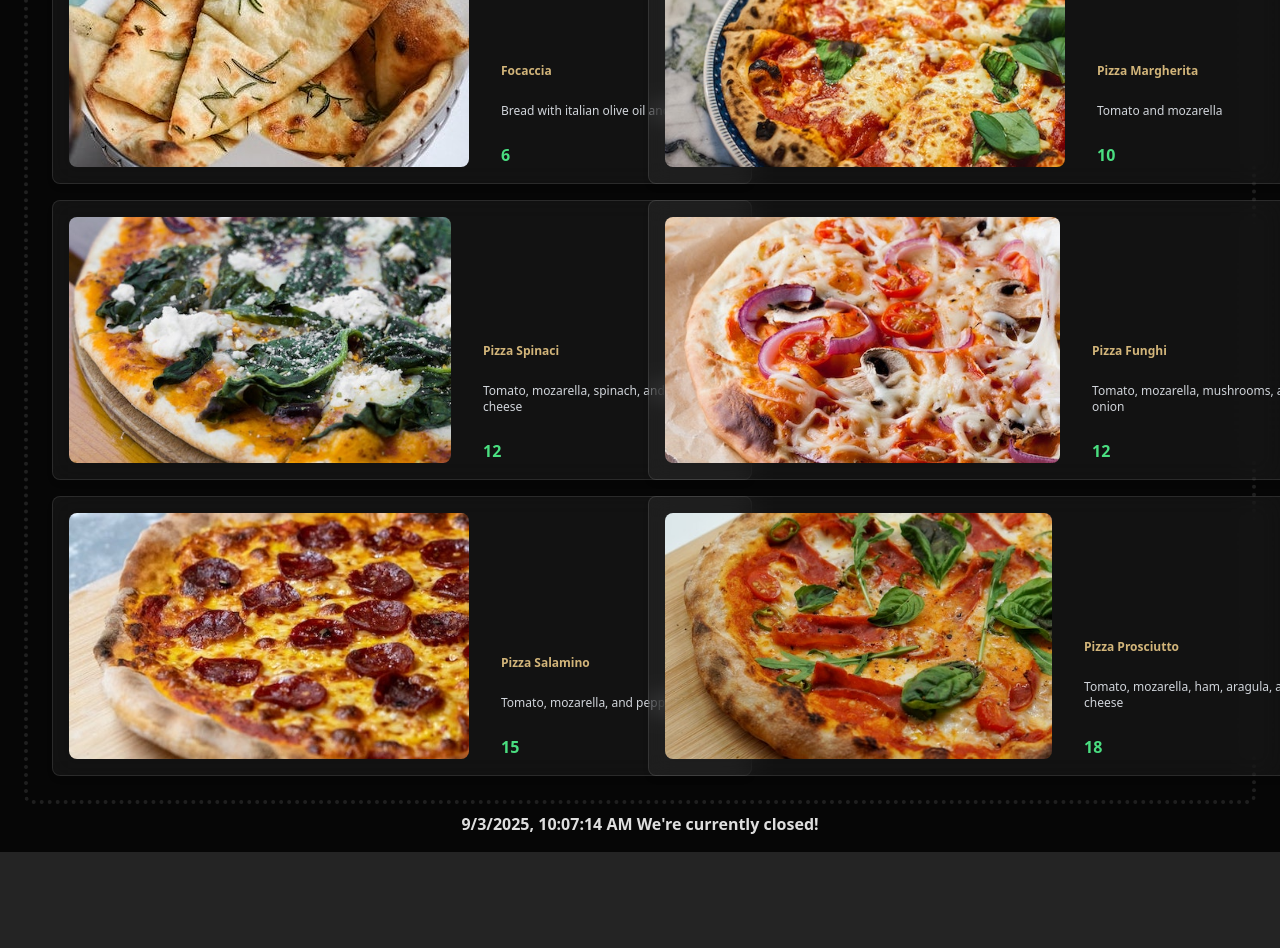
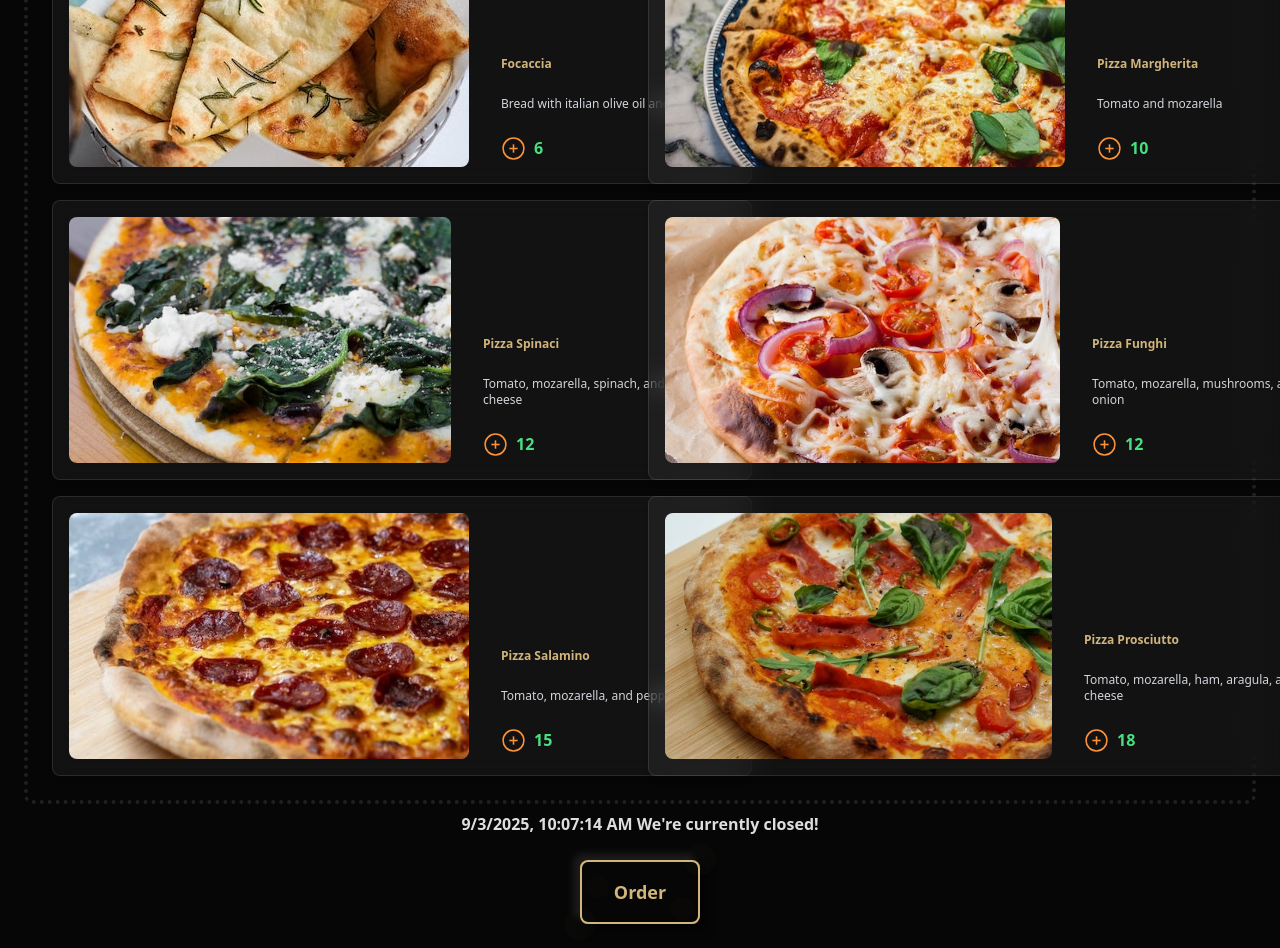
Before and after one commit to qhoncheh/-pizza-landing-react-, a React (Vite) app: page / in a window 1280 px wide. Shown: the part 260-1208 px from the top of the page. Before the commit the page ends 1112 px from the top, so only its background shows below. Built offline with nearby package versions, Linux system fonts and the light colour scheme.

Commit message:
refactor

```diff
--- a/src/components/Footer/Footer.tsx
+++ b/src/components/Footer/Footer.tsx
@@ -1,3 +1,5 @@
+import OrderBtn from "../custom/Buttons/order-btn";
+
 const Footer = () => {
   const hour = new Date().getHours();
   const openHour = 12;
@@ -9,6 +11,9 @@ const Footer = () => {
       <div className="text-center mb-4 font-bold">
         {new Date().toLocaleString()} {isOpen ? "We're currently open!" : "We're currently closed!"}
       </div>
+      <div className="flex mb-6 justify-center ">
+        <OrderBtn />
+      </div>
     </>
   );
 };
--- a/src/components/Menu/Pizza.tsx
+++ b/src/components/Menu/Pizza.tsx
@@ -1,4 +1,5 @@
 import type { PizzaProp } from "../../types"
+import PlusBtn from "../custom/PlusBtn";
 
 const Pizza = ({ pic, name, desc, price }: PizzaProp) => {
     return (
@@ -14,11 +15,12 @@ const Pizza = ({ pic, name, desc, price }: PizzaProp) => {
             <div className="flex flex-col gap-6 mt-auto">
                 <p className="text-xs text-[#D2B57A] font-semibold cursor-pointer">{name}</p>
                 <p className="text-xs text-gray-300">{desc}</p>
-                <p className="text-green-400 font-bold">{price}</p>
+                <div className="flex flex-row gap-2">
+                    <PlusBtn />
+                    <p className="text-green-400 font-bold">{price}</p>
+                </div>
             </div>
         </div>
-
-
     );
 };
 
--- a/src/components/custom/Btn.tsx
+++ /dev/null
@@ -1,7 +0,0 @@
-const Btn = () => {
-  return (
-    <div>Btn</div>
-  )
-}
-
-export default Btn
--- /dev/null
+++ b/src/components/custom/Buttons/order-btn.tsx
@@ -0,0 +1,30 @@
+const OrderBtn = () => {
+    return (
+        <div className="relative group cursor-pointer">
+            <div
+                className="relative px-8 py-4 border-2 border-[#D2B57A] text-[#D2B57A] font-bold text-lg rounded-lg transform transition-all duration-300 group-hover:translate-y-1 group-hover:translate-x-1 shadow-[6px_6px_10px_rgba(0,0,0,0.6),-6px_-6px_10px_rgba(255,255,255,0.1)] group-hover:shadow-[8px_8px_15px_rgba(0,0,0,0.8),-8px_-8px_15px_rgba(255,255,255,0.15)]"
+            >
+                Order
+            </div>
+
+            <div
+                className="absolute inset-0 border-2 border-dashed border-[#D2B57A] rounded-lg opacity-50 group-hover:opacity-100 transition-opacity duration-300"
+            ></div>
+
+            <div
+                className="absolute -top-2 -right-2 w-4 h-4 bg-[#D2B57A] rounded-full animate-ping shadow-lg"
+            ></div>
+            <div
+                className="absolute -bottom-2 -left-2 w-4 h-4 bg-[#D2B57A] rounded-full animate-ping shadow-lg"
+            ></div>
+            <div
+                className="absolute top-1/3 left-3 w-3 h-3 bg-[#D2B57A] rounded-full animate-ping opacity-70"
+            ></div>
+            <div
+                className="absolute top-2/3 right-3 w-3 h-3 bg-[#D2B57A] rounded-full animate-ping opacity-70"
+            ></div>
+        </div>
+    );
+};
+
+export default OrderBtn;
--- /dev/null
+++ b/src/components/custom/PlusBtn.tsx
@@ -0,0 +1,27 @@
+const PlusBtn = () => {
+  return (
+      <div>
+          <button
+              title="Add"
+              className="group cursor-pointer outline-none hover:rotate-90 duration-300"
+          >
+              <svg
+                  xmlns="http://www.w3.org/2000/svg"
+                  width="25px"
+                  height="25px"
+                  viewBox="0 0 24 24"
+                  className="stroke-orange-400 fill-none group-hover:fill-orange-800 group-active:stroke-orange-200 group-active:fill-orange-600 group-active:duration-0 duration-300"
+              >
+                  <path
+                      d="M12 22C17.5 22 22 17.5 22 12C22 6.5 17.5 2 12 2C6.5 2 2 6.5 2 12C2 17.5 6.5 22 12 22Z"
+                      stroke-width="1.5"
+                  ></path>
+                  <path d="M8 12H16" stroke-width="1.5"></path>
+                  <path d="M12 16V8" stroke-width="1.5"></path>
+              </svg>
+          </button>
+</div>
+  )
+}
+
+export default PlusBtn
```
